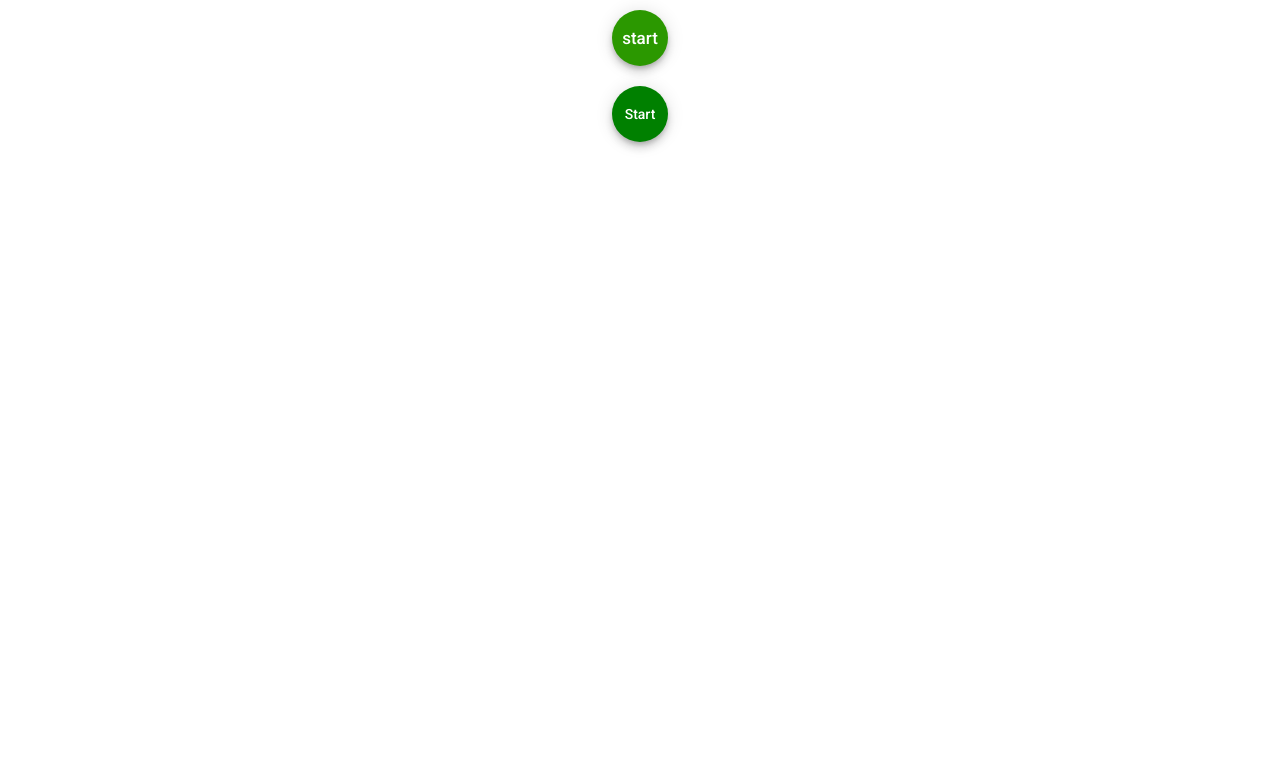
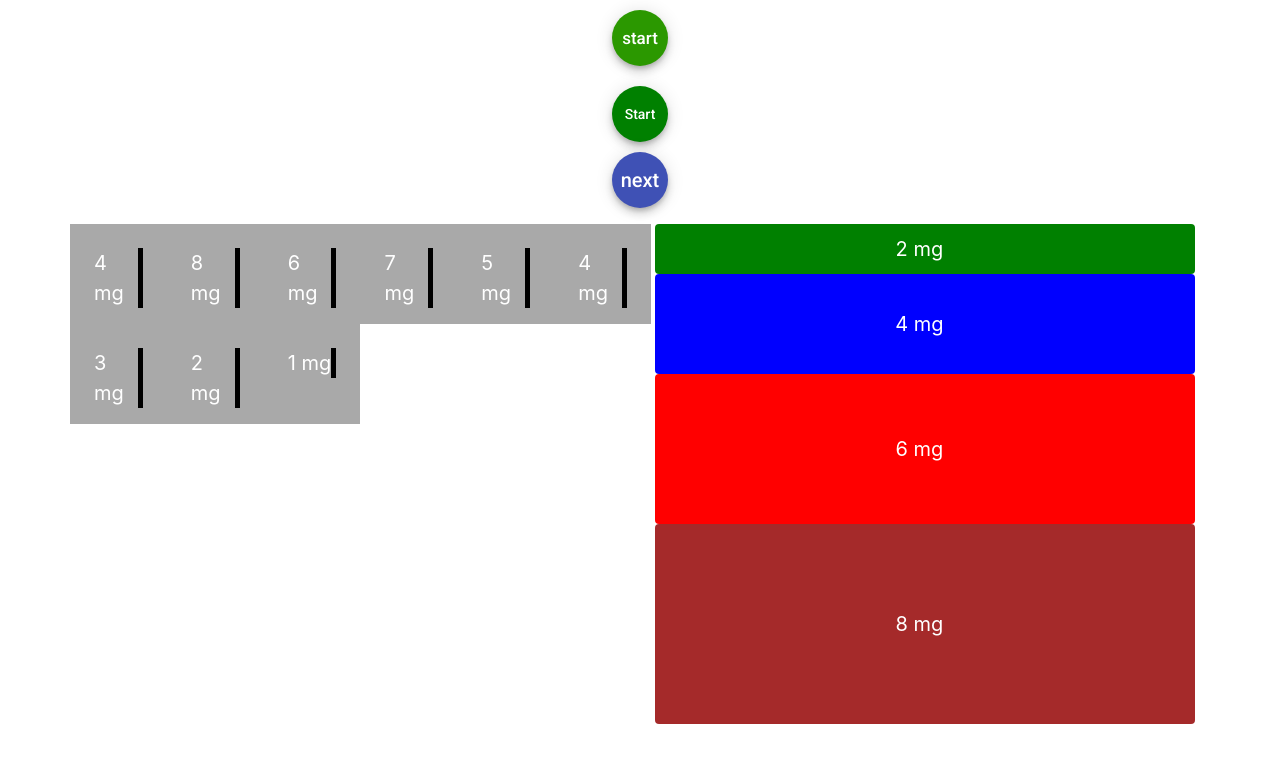
Before and after one commit to alizangiabadicode/os-1398, an Angular app: page / in a window 1280 px wide. Shown: the top 762 px of the page. Built offline with nearby package versions, Linux system fonts and the light colour scheme.

Commit message:
single queue memory partitioning done

```diff
--- a/src/app/app.component.html
+++ b/src/app/app.component.html
@@ -1,2 +1,3 @@
 <app-bankers></app-bankers>
 <app-lru></app-lru>
+<app-memorypartitioning></app-memorypartitioning>
--- a/src/app/app.module.ts
+++ b/src/app/app.module.ts
@@ -9,11 +9,13 @@ import { BrowserAnimationsModule } from '@angular/platform-browser/animations';
 // angular material
 import {MatButtonModule} from '@angular/material/button';
 import { LruComponent } from './lru/lru.component';
+import { MemorypartitioningComponent } from './memorypartitioning/memorypartitioning.component';
 @NgModule({
   declarations: [
     AppComponent,
     BankersComponent,
     LruComponent,
+    MemorypartitioningComponent,
   ],
   imports: [
     BrowserModule,
--- /dev/null
+++ b/src/app/memorypartitioning/memorypartitioning.component.css
@@ -0,0 +1,3 @@
+* {
+  font-size: 20px;
+}
--- /dev/null
+++ b/src/app/memorypartitioning/memorypartitioning.component.html
@@ -0,0 +1,32 @@
+<div class="container">
+  <div class="mb-3 d-flex justify-content-center">
+    <button mat-fab color="primary" (click)="next(pages[0])">next</button>
+  </div>
+  <div class="row">
+    <div class="col-md-6 col-12 flex-column justify-content-center pr-1" style="height: 100%" *ngIf="singleQueue">
+      <div class="row">
+        <div class="p-4 col-2" *ngFor="let p of (pagesSubject | async).reverse()" style="height: 100px; color: white; background-color: darkgrey">
+          <div style="border-right: 5px solid black">
+            {{p}} mg
+          </div>
+        </div>
+      </div>
+    </div>
+    <div class="col-md-6 col-12">
+      <div class="flex-column justify-content-center">
+        <div class="d-flex flex-column justify-content-center rounded text-center"
+             *ngFor="let p of partitionsSubject | async"
+             [ngStyle]="{backgroundColor: p.color, color: 'white', height: ((p.size / 8)* 200).toString()+ 'px'}">
+          {{p.size}} mg
+          &nbsp;
+          <div *ngIf="p.occupied">
+            it is occupied - {{p.size - p.occupier}} mg is empty &nbsp;
+            <button (click)="removeOccupier(p)" mat-stroked-button>delete</button>
+          </div>
+        </div>
+      </div>
+    </div>
+  </div>
+
+
+</div>
--- /dev/null
+++ b/src/app/memorypartitioning/memorypartitioning.component.ts
@@ -0,0 +1,65 @@
+import { Component, OnInit } from '@angular/core';
+import {BehaviorSubject} from "rxjs";
+
+export interface Partition {
+  size: number;
+  occupied: boolean;
+  occupier: number;
+  color: string;
+}
+
+@Component({
+  selector: 'app-memorypartitioning',
+  templateUrl: './memorypartitioning.component.html',
+  styleUrls: ['./memorypartitioning.component.css']
+})
+export class MemorypartitioningComponent implements OnInit {
+  singleQueue = true;
+  pages = [1,2,3,4,5, 7, 6, 8,4];
+  pagesSubject: BehaviorSubject<number[]>;
+  partitions: Partition[];
+  partitionsSubject: BehaviorSubject<Partition[]>;
+  index= 0;
+  constructor() { }
+
+  ngOnInit() {
+    this.partitions = [
+      {
+        color: 'green', occupied: false, size: 2, occupier: 0
+      },{
+        color: 'blue', occupied: false, size: 4, occupier: 0
+      },{
+        color: 'red', occupied: false, size: 6, occupier: 0
+      },{
+        color: 'brown', occupied: false, size: 8, occupier: 0
+      },
+    ];
+
+    this.partitionsSubject= new BehaviorSubject<Partition[]>(this.partitions);
+    this.pagesSubject = new BehaviorSubject<number[]>(this.pages);
+  }
+
+  next(value: number) {
+    console.log(value);
+    const partition = this.partitions.find(e => e.size >= value && !e.occupied);
+    if (partition !== undefined) {
+      this.pages= this.pages.slice(1);
+      this.pagesSubject.next(this.pages);
+      this.index += 1;
+      partition.occupied =true;
+      partition.occupier = value;
+      this.partitionsSubject.next(this.partitions);
+      console.log(this.pages);
+    }
+    else {
+      alert('peida nashod');
+    }
+  }
+
+  removeOccupier(p: Partition) {
+    p.occupier = 0;
+    p.occupied = false;
+    this.partitionsSubject.next(this.partitions);
+  }
+
+}
```
Also changed, not shown: 1 other file (tests, documents, lock files or other folders).
